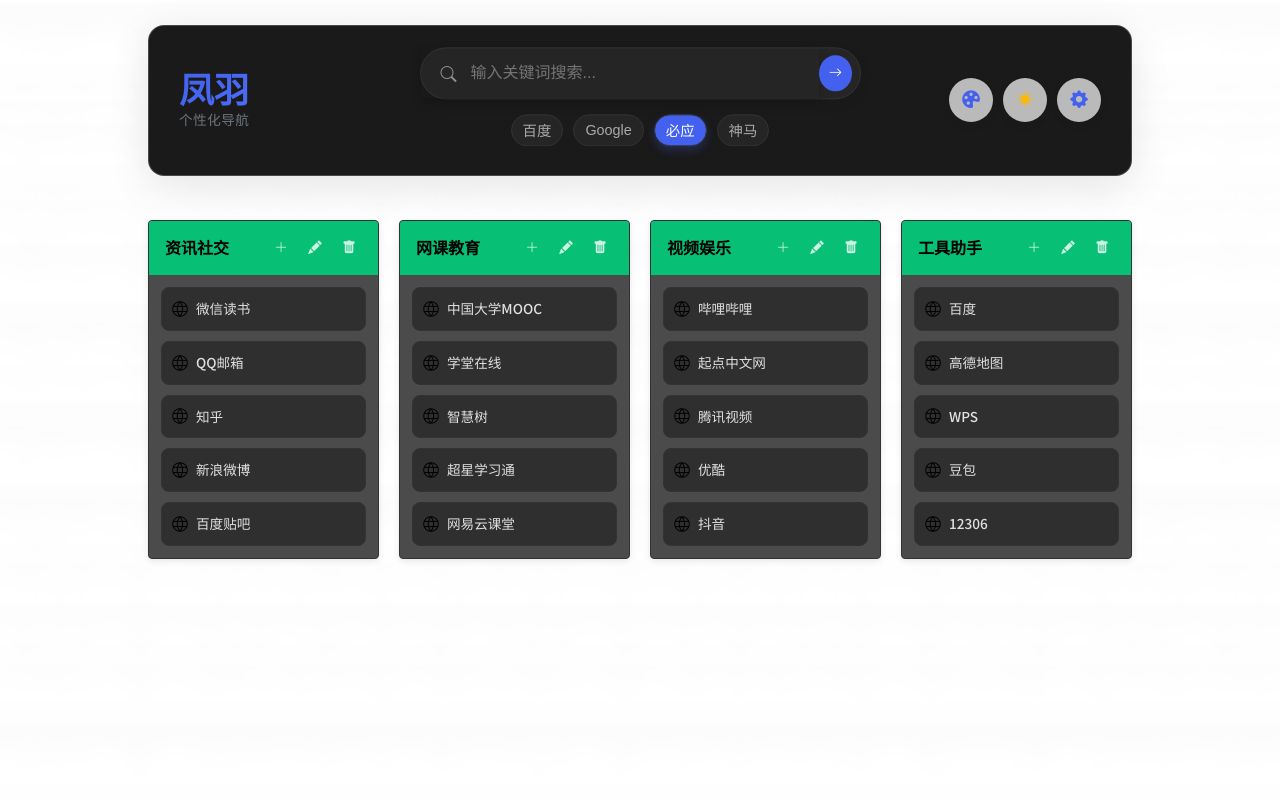
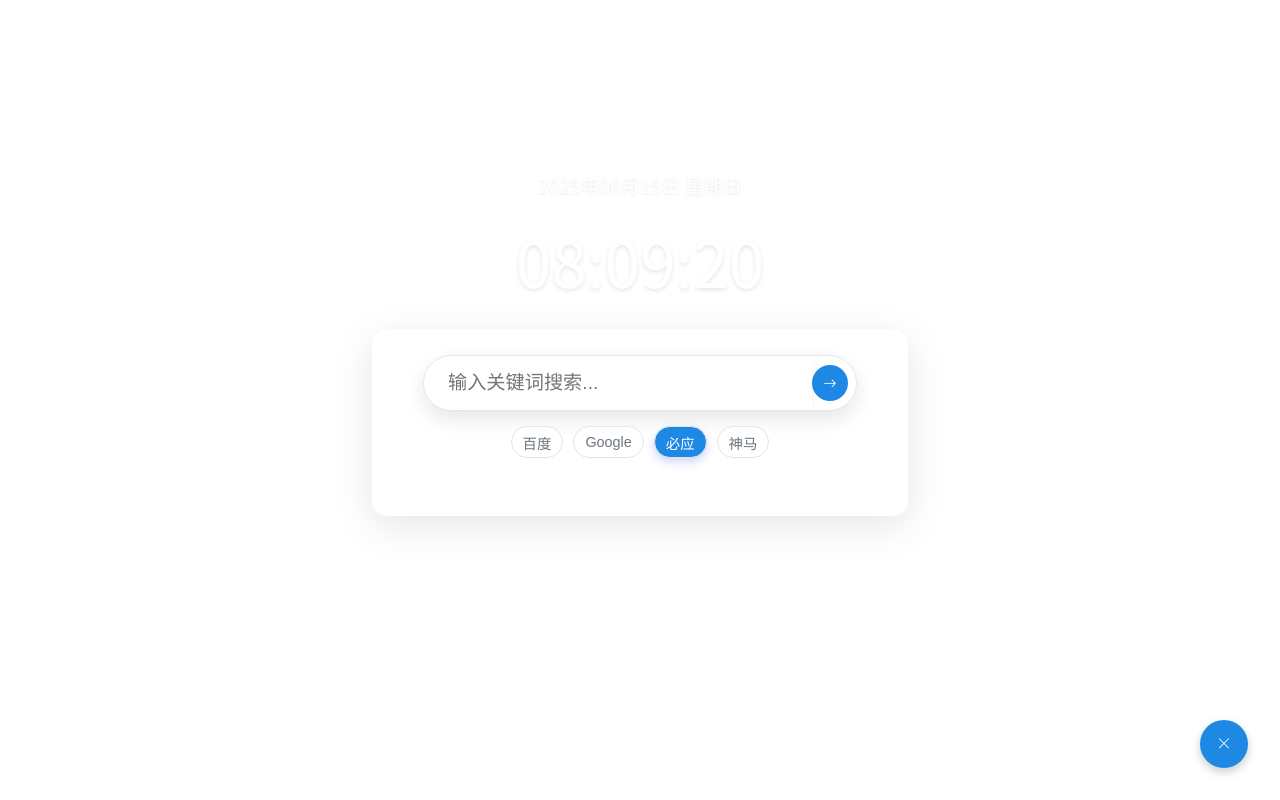
Before and after one commit to haoze-evolluling/FY-Next, a plain HTML site: page index.html in a window 1280 px wide. Both pictures are taken after a click on the button 1025 px from the left and 100 px from the top of the page. Drawn offline with nearby package versions, Linux system fonts and the light colour scheme.

Commit message:
feat: 添加简约模式功能
实现简约模式功能，包括：
1. 添加简约模式开关按钮和快捷键(Alt+M)
2. 创建简约模式样式和时钟显示
3. 默认启用简约模式
4. 更新主题管理器以兼容简约模式
5. 重构脚本加载方式，移除index.js

```diff
--- /dev/null
+++ b/css/simple-mode.css
@@ -0,0 +1,153 @@
+/* 简约模式样式 */
+.simple-mode {
+    display: flex;
+    flex-direction: column;
+    align-items: center;
+    justify-content: center;
+    height: 100vh;
+    background-color: var(--bg-color, #ffffff);
+    transition: all 0.3s ease;
+}
+
+.simple-mode .container {
+    display: flex;
+    flex-direction: column;
+    align-items: center;
+    justify-content: center;
+    width: 100%;
+    max-width: 600px;
+    padding: 2rem;
+}
+
+/* 隐藏常规模式下的元素 */
+.simple-mode .modern-header .logo-container,
+.simple-mode .modern-header .controls,
+.simple-mode #bookmarks-container {
+    display: none;
+}
+
+/* 简约模式下的搜索框样式 */
+.simple-mode .search-container {
+    width: 100%;
+    max-width: 550px;
+    margin-bottom: 2rem;
+}
+
+.simple-mode .search-wrapper {
+    width: 100%;
+}
+
+/* 隐藏搜索框图标 */
+.simple-mode .search-icon {
+    display: none;
+}
+
+.simple-mode .search-input-wrapper {
+    border-radius: 50px;
+    box-shadow: 0 8px 20px rgba(0, 0, 0, 0.1);
+    background-color: var(--card-bg, #ffffff);
+    border: 1px solid rgba(0, 0, 0, 0.05);
+    overflow: hidden;
+    transition: transform 0.3s ease, box-shadow 0.3s ease;
+}
+
+.simple-mode .search-input-wrapper:focus-within {
+    box-shadow: 0 10px 25px rgba(0, 0, 0, 0.15);
+    transform: translateY(-2px);
+}
+
+.simple-mode #search-input {
+    font-size: 1.2rem;
+    padding: 1rem 1.5rem;
+}
+
+/* 调整搜索框内边距，弥补图标隐藏后的空间 */
+.simple-mode #search-input {
+    padding-left: 1.5rem;
+}
+
+.simple-mode .search-submit {
+    padding: 1rem;
+}
+
+/* 简约模式下的时钟样式 */
+.simple-mode-clock {
+    font-size: 4rem;
+    font-weight: 300;
+    margin-bottom: 2rem;
+    color: #ffffff;
+    text-align: center;
+    font-family: 'Noto Sans SC', sans-serif;
+    text-shadow: 0 2px 4px rgba(0, 0, 0, 0.1);
+}
+
+.simple-mode-date {
+    font-size: 1.2rem;
+    color: #ffffff;
+    margin-bottom: 0.5rem;
+    text-align: center;
+    text-shadow: 0 1px 3px rgba(0, 0, 0, 0.1);
+}
+
+/* 简约模式切换按钮 */
+.simple-mode-exit {
+    position: fixed;
+    bottom: 2rem;
+    right: 2rem;
+    background-color: var(--primary-color, #4a6cf7);
+    color: white;
+    border: none;
+    border-radius: 50%;
+    width: 3rem;
+    height: 3rem;
+    display: flex;
+    align-items: center;
+    justify-content: center;
+    cursor: pointer;
+    box-shadow: 0 4px 10px rgba(0, 0, 0, 0.2);
+    transition: all 0.3s ease;
+    z-index: 1000;
+}
+
+.simple-mode-exit:hover {
+    transform: translateY(-3px);
+    box-shadow: 0 6px 15px rgba(0, 0, 0, 0.25);
+}
+
+/* 深色模式适配 */
+.dark-theme .simple-mode {
+    background-color: var(--bg-color, #121212);
+}
+
+.dark-theme .simple-mode-clock {
+    color: #ffffff;
+}
+
+.dark-theme .simple-mode-date {
+    color: #ffffff;
+}
+
+.dark-theme .simple-mode .search-input-wrapper {
+    background-color: var(--card-bg, #1e1e1e);
+    border: 1px solid rgba(255, 255, 255, 0.05);
+}
+
+/* 动画效果 */
+@keyframes fadeIn {
+    from { opacity: 0; transform: translateY(20px); }
+    to { opacity: 1; transform: translateY(0); }
+}
+
+.simple-mode .search-container,
+.simple-mode-clock,
+.simple-mode-date {
+    animation: fadeIn 0.8s ease forwards;
+}
+
+.simple-mode-clock {
+    animation-delay: 0.2s;
+}
+
+.simple-mode .search-container {
+    animation-delay: 0.4s;
+}
--- a/index.html
+++ b/index.html
@@ -8,10 +8,10 @@
     <link rel="stylesheet" href="css/style.css">
     <link rel="stylesheet" href="css/darkmode.css">
     <link rel="stylesheet" href="css/lightmode.css">
-    <link rel="stylesheet" href="css/screensaver.css">
-    <link rel="stylesheet" href="css/click-animation.css">
+    <link rel="stylesheet" href="css/simple-mode.css">
     <link rel="stylesheet" href="css/preferences.css">
     <link rel="stylesheet" href="css/animations.css">
+    <link rel="stylesheet" href="css/click-animation.css">
     <link rel="stylesheet" href="https://cdn.jsdelivr.net/npm/bootstrap-icons@1.11.1/font/bootstrap-icons.css">
     <link rel="preconnect" href="https://fonts.googleapis.com">
     <link rel="preconnect" href="https://fonts.gstatic.com" crossorigin>
@@ -50,8 +50,9 @@
                     <button id="preferences-btn" class="icon-btn" title="个性化设置">
                         <i class="bi bi-palette-fill"></i>
                     </button>
-                    <button id="dark-mode-toggle" class="icon-btn" title="切换主题模式">
-                        <i class="bi bi-moon-fill"></i>
+
+                    <button id="simple-mode-toggle" class="icon-btn" title="切换简约模式">
+                        <i class="bi bi-app"></i>
                     </button>
                     <button id="settings-btn" class="icon-btn" title="添加新分类">
                         <i class="bi bi-gear-fill"></i>
@@ -313,8 +314,16 @@
         </div>
     </div>
 
-    <script src="js/index.js"></script>
-
+    <script src="js/storage.js"></script>
+    <script src="js/themeManager.js"></script>
+    <script src="js/animations.js"></script>
+    <script src="js/search.js"></script>
+    <script src="js/ui.js"></script>
+    <script src="js/ripple-effect.js"></script>
+    <script src="js/simple-mode.js"></script>
+    <script src="js/preferences.js"></script>
+    <script src="js/screensaver.js"></script>
+    <script src="js/app.js"></script>
 
 </body>
 </html>
--- a/js/app.js
+++ b/js/app.js
@@ -4,6 +4,11 @@
 (function() {
     // 当DOM加载完成后初始化应用
     document.addEventListener('DOMContentLoaded', () => {
+        // 设置默认启用简约模式（如果用户之前没有设置过）
+        if (localStorage.getItem('simple_mode') === null) {
+            localStorage.setItem('simple_mode', 'true');
+        }
+
         // 初始化主题管理器(优先初始化)
         if (typeof ThemeManager !== 'undefined') {
             try {
@@ -21,6 +26,18 @@
             UI.initialize();
         } else {
             console.error('找不到UI模块');
+        }
+
+        // 初始化简约模式（优先于其他功能）
+        if (typeof SimpleMode !== 'undefined') {
+            try {
+                SimpleMode.initialize();
+                console.log('简约模式初始化成功');
+            } catch (error) {
+                console.error('初始化简约模式失败:', error);
+            }
+        } else {
+            console.error('找不到SimpleMode模块');
         }
 
         // 初始化屏保
@@ -104,6 +121,15 @@
                     document.getElementById('dark-mode-toggle').click();
                 }
             }
+
+            // Alt + M: 切换简约模式
+            if (e.altKey && e.key === 'm') {
+                if (typeof SimpleMode !== 'undefined') {
+                    SimpleMode.toggleSimpleMode();
+                } else {
+                    document.getElementById('simple-mode-toggle').click();
+                }
+            }
         });
     };
 })();
--- /dev/null
+++ b/js/simple-mode.js
@@ -0,0 +1,187 @@
+// 简约模式功能实现
+const SimpleMode = (function() {
+    // 状态变量
+    let isSimpleMode = localStorage.getItem('simple_mode') === 'true';
+
+    // 初始化函数
+    const initialize = function() {
+        // 获取简约模式按钮元素
+        const simpleModeBtn = document.getElementById('simple-mode-toggle');
+
+        // 如果存在按钮，则添加点击事件监听器
+        if (simpleModeBtn) {
+            simpleModeBtn.addEventListener('click', toggleSimpleMode);
+            // 更新按钮图标和提示
+            updateButtonState(simpleModeBtn);
+        }
+
+        // 检查是否应该默认启用简约模式
+        if (isSimpleMode) {
+            enableSimpleMode();
+        }
+    };
+
+    // 更新按钮状态
+    const updateButtonState = function(button) {
+        if (isSimpleMode) {
+            button.querySelector('i').className = 'bi bi-grid';
+            button.setAttribute('title', '退出简约模式');
+        } else {
+            button.querySelector('i').className = 'bi bi-app';
+            button.setAttribute('title', '切换到简约模式');
+        }
+    };
+
+    // 切换简约模式
+    const toggleSimpleMode = function() {
+        if (isSimpleMode) {
+            disableSimpleMode();
+        } else {
+            enableSimpleMode();
+        }
+    };
+
+    // 启用简约模式
+    const enableSimpleMode = function() {
+        // 添加简约模式类
+        document.body.classList.add('simple-mode');
+
+        // 创建时钟元素（如果不存在）
+        createClockElements();
+
+        // 开始时钟更新
+        startClock();
+
+        // 添加退出按钮
+        createExitButton();
+
+        // 更新状态
+        isSimpleMode = true;
+        localStorage.setItem('simple_mode', 'true');
+
+        // 更新按钮状态
+        const simpleModeBtn = document.getElementById('simple-mode-toggle');
+        if (simpleModeBtn) {
+            updateButtonState(simpleModeBtn);
+        }
+    };
+
+    // 禁用简约模式
+    const disableSimpleMode = function() {
+        // 移除简约模式类
+        document.body.classList.remove('simple-mode');
+
+        // 移除时钟元素
+        removeClockElements();
+
+        // 移除退出按钮
+        removeExitButton();
+
+        // 更新状态
+        isSimpleMode = false;
+        localStorage.setItem('simple_mode', 'false');
+
+        // 更新按钮状态
+        const simpleModeBtn = document.getElementById('simple-mode-toggle');
+        if (simpleModeBtn) {
+            updateButtonState(simpleModeBtn);
+        }
+    };
+
+    // 创建时钟元素
+    const createClockElements = function() {
+        // 如果已存在，则不重复创建
+        if (document.querySelector('.simple-mode-clock')) {
+            return;
+        }
+
+        const header = document.querySelector('.modern-header');
+        if (!header) return;
+
+        // 创建日期元素
+        const dateElement = document.createElement('div');
+        dateElement.className = 'simple-mode-date';
+
+        // 创建时钟元素
+        const clockElement = document.createElement('div');
+        clockElement.className = 'simple-mode-clock';
+
+        // 插入到header前面
+        header.parentNode.insertBefore(dateElement, header);
+        header.parentNode.insertBefore(clockElement, header);
+    };
+
+    // 移除时钟元素
+    const removeClockElements = function() {
+        const clockElement = document.querySelector('.simple-mode-clock');
+        const dateElement = document.querySelector('.simple-mode-date');
+
+        if (clockElement) clockElement.remove();
+        if (dateElement) dateElement.remove();
+    };
+
+    // 创建退出按钮
+    const createExitButton = function() {
+        // 如果已存在，则不重复创建
+        if (document.querySelector('.simple-mode-exit')) {
+            return;
+        }
+
+        const exitButton = document.createElement('button');
+        exitButton.className = 'simple-mode-exit';
+        exitButton.innerHTML = '<i class="bi bi-x-lg"></i>';
+        exitButton.setAttribute('title', '退出简约模式');
+        exitButton.addEventListener('click', toggleSimpleMode);
+
+        document.body.appendChild(exitButton);
+    };
+
+    // 移除退出按钮
+    const removeExitButton = function() {
+        const exitButton = document.querySelector('.simple-mode-exit');
+        if (exitButton) exitButton.remove();
+    };
+
+    // 开始时钟更新
+    const startClock = function() {
+        updateClock(); // 立即更新一次
+        setInterval(updateClock, 1000); // 每秒更新
+    };
+
+    // 更新时钟
+    const updateClock = function() {
+        const now = new Date();
+        const clockElement = document.querySelector('.simple-mode-clock');
+        const dateElement = document.querySelector('.simple-mode-date');
+
+        if (clockElement && dateElement) {
+            // 格式化时间
+            const hours = String(now.getHours()).padStart(2, '0');
+            const minutes = String(now.getMinutes()).padStart(2, '0');
+            const seconds = String(now.getSeconds()).padStart(2, '0');
+
+            // 格式化日期
+            const year = now.getFullYear();
+            const month = String(now.getMonth() + 1).padStart(2, '0');
+            const day = String(now.getDate()).padStart(2, '0');
+            const weekdays = ['星期日', '星期一', '星期二', '星期三', '星期四', '星期五', '星期六'];
+            const weekday = weekdays[now.getDay()];
+
+            // 更新显示
+            clockElement.textContent = `${hours}:${minutes}:${seconds}`;
+            dateElement.textContent = `${year}年${month}月${day}日 ${weekday}`;
+        }
+    };
+
+    // 公开接口
+    return {
+        initialize: initialize,
+        toggleSimpleMode: toggleSimpleMode,
+        isSimpleMode: function() { return isSimpleMode; }
+    };
+})();
+
+// 当DOM加载完成后初始化简约模式
+document.addEventListener('DOMContentLoaded', function() {
+    SimpleMode.initialize();
+});
--- a/js/themeManager.js
+++ b/js/themeManager.js
@@ -48,17 +48,23 @@ const ThemeManager = (function() {
         }
 
         // 添加切换动画效果
+        if (darkModeToggle) {
             darkModeToggle.classList.add('icon-spin');
             setTimeout(() => {
                 darkModeToggle.classList.remove('icon-spin');
             }, 500);
+        }
     };
 
     // 启用深色模式
     const enableDarkMode = (savePreference = true) => {
         body.classList.add('dark-mode');
         body.classList.remove('light-mode');
+
+        if (darkModeToggle) {
             darkModeToggle.innerHTML = '<i class="bi bi-sun-fill"></i>';
+        }
+
         isDarkMode = true;
 
         if (savePreference) {
@@ -73,7 +79,11 @@ const ThemeManager = (function() {
     const enableLightMode = (savePreference = true) => {
         body.classList.remove('dark-mode');
         body.classList.add('light-mode');
+
+        if (darkModeToggle) {
             darkModeToggle.innerHTML = '<i class="bi bi-moon-stars-fill"></i>';
+        }
+
         isDarkMode = false;
 
         if (savePreference) {
@@ -104,6 +114,7 @@ const ThemeManager = (function() {
 
     // 发布主题状态给其他模块
     const publishThemeState = () => {
+        // 更新偏好设置中的主题状态
         if (typeof Preferences !== 'undefined' && Preferences.updateThemeState) {
             Preferences.updateThemeState(isDarkMode ? 'dark' : 'light');
         }
@@ -113,6 +124,18 @@ const ThemeManager = (function() {
             detail: { theme: isDarkMode ? 'dark' : 'light' }
         });
         document.dispatchEvent(themeEvent);
+
+        // 更新简约模式的主题（如果简约模式处于激活状态）
+        const simpleMode = document.getElementById('simple-mode');
+        if (simpleMode) {
+            if (isDarkMode) {
+                simpleMode.classList.add('dark-mode');
+                simpleMode.classList.remove('light-mode');
+            } else {
+                simpleMode.classList.add('light-mode');
+                simpleMode.classList.remove('dark-mode');
+            }
+        }
     };
 
     // 获取当前主题状态
```
Also changed, not shown: js/index.js (deleted, +0 -34 lines). Lines whose indentation alone changed are shown as unchanged.
